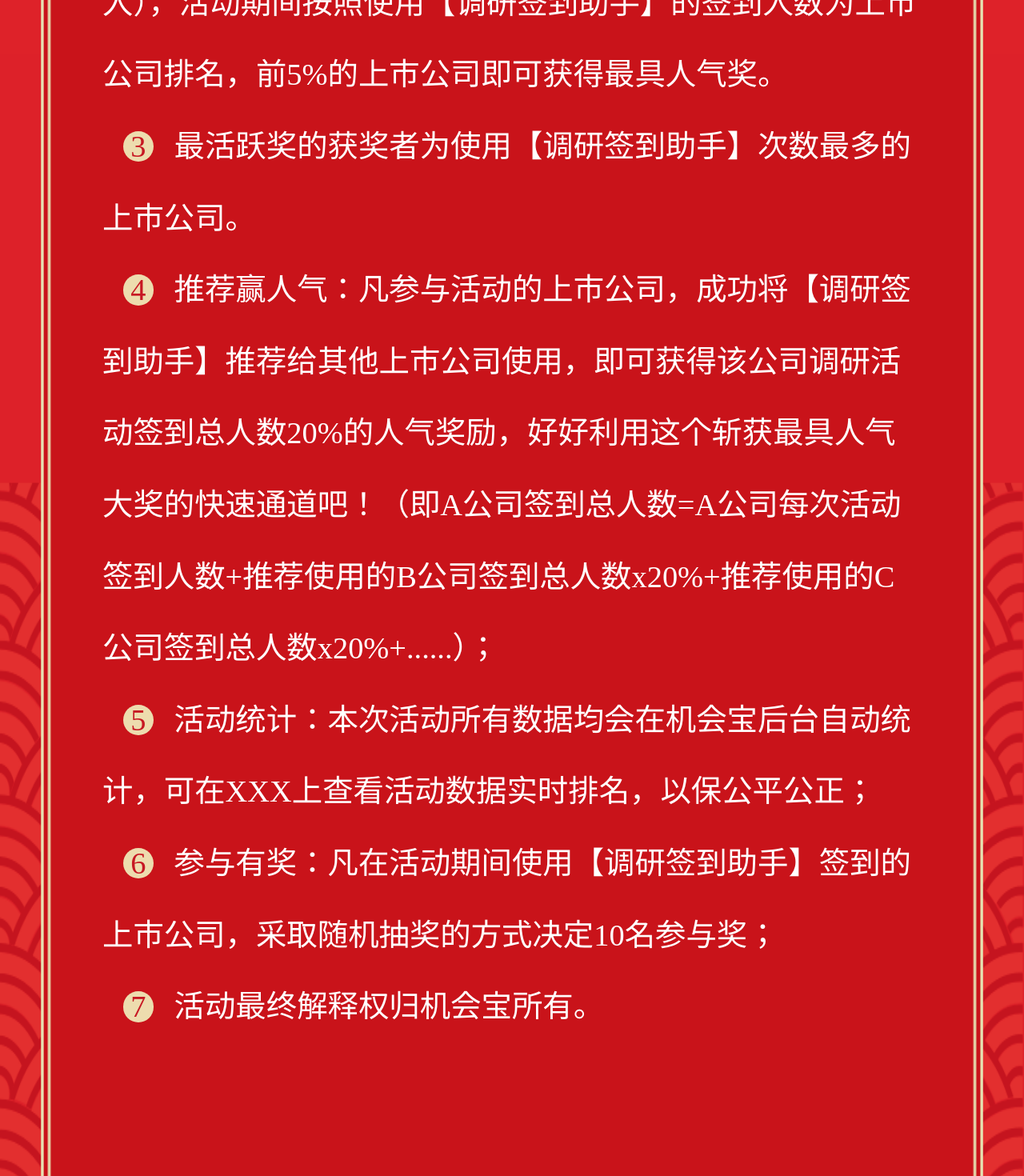
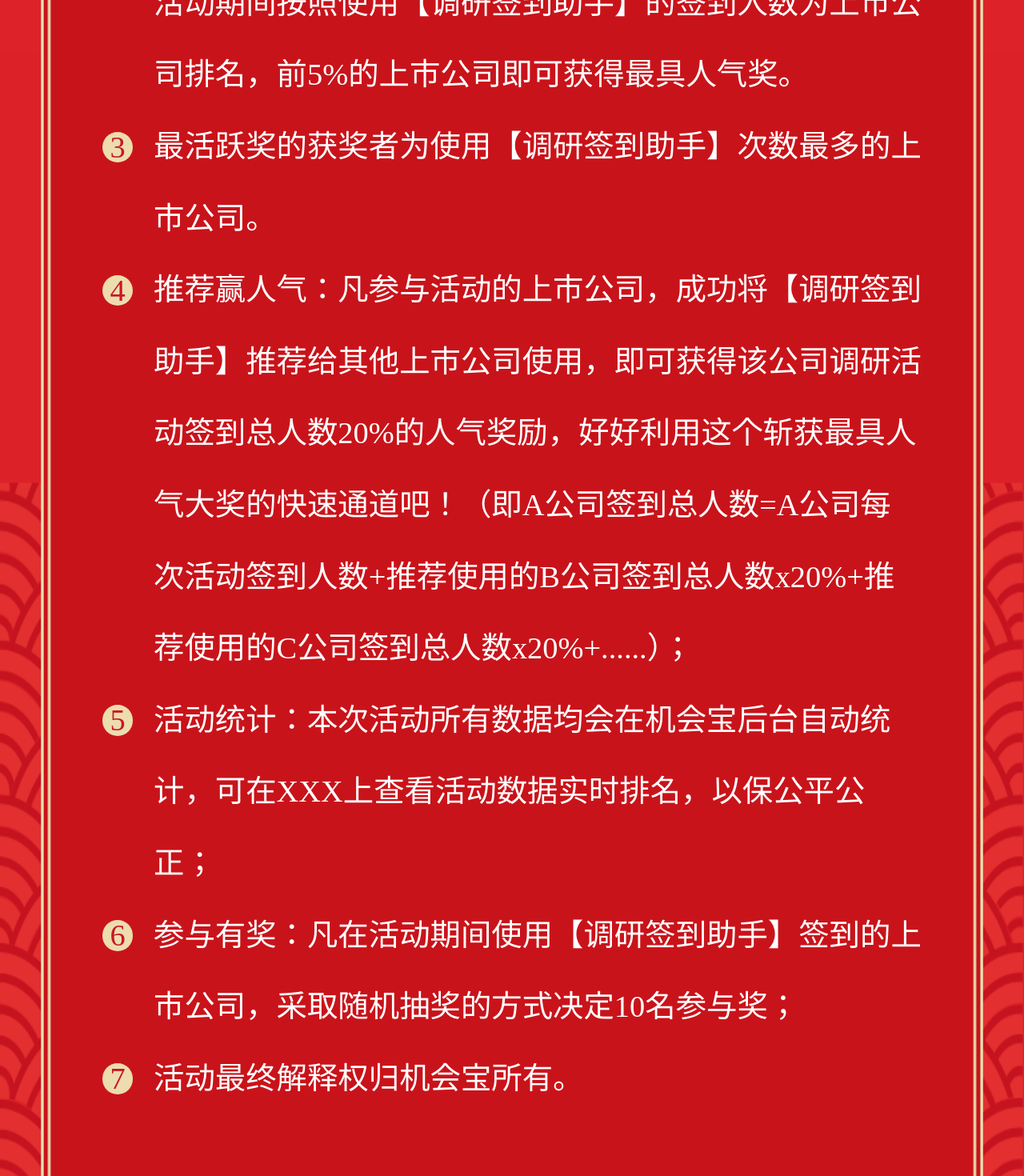
Before and after one commit to lucas1677/sign-helper-miniapp-webviews, a React app: page /sign-in-activity-rule-detail in a window 1280 px wide. Shown: the part 3560-5030 px from the top of the page at 80% size. Built offline with nearby package versions, Linux system fonts and the light colour scheme; what typestyle would draw is missing.

Commit message:
优化细节排版, 添加参与有奖列表页面.

```diff
--- a/src/app/components/SignInActivityRuleDetail.tsx
+++ b/src/app/components/SignInActivityRuleDetail.tsx
@@ -41,31 +41,45 @@ class SignInActivityRuleDetail extends React.Component {
           <div className="common-content">
             <div className="rule-detail-item">
               <div className="d-i-sequence-icon">1</div>
+              <div className="detail-text">
                 活动期内使用【调研签到助手】进行会议签到的上市公司均为活动参与者；
+              </div>
             </div>
             <div className="rule-detail-item">
               <div className="d-i-sequence-icon">2</div>
+              <div className="detail-text">
                 最具人气奖中奖率为总参与人数的5%（采取四舍五入），活动期间按照使用【调研签到助手】的签到人数为上市公司排名，前5%的上市公司即可获得最具人气奖。
+              </div>
             </div>
             <div className="rule-detail-item">
               <div className="d-i-sequence-icon">3</div>
+              <div className="detail-text">
                 最活跃奖的获奖者为使用【调研签到助手】次数最多的上市公司。
+              </div>
             </div>
             <div className="rule-detail-item">
               <div className="d-i-sequence-icon">4</div>
+              <div className="detail-text">
                 推荐赢人气：凡参与活动的上市公司，成功将【调研签到助手】推荐给其他上市公司使用，即可获得该公司调研活动签到总人数20%的人气奖励，好好利用这个斩获最具人气大奖的快速通道吧！（即A公司签到总人数=A公司每次活动签到人数+推荐使用的B公司签到总人数x20%+推荐使用的C公司签到总人数x20%+......）；
+              </div>
             </div>
             <div className="rule-detail-item">
               <div className="d-i-sequence-icon">5</div>
+              <div className="detail-text">
                 活动统计：本次活动所有数据均会在机会宝后台自动统计，可在XXX上查看活动数据实时排名，以保公平公正；
+              </div>
             </div>
             <div className="rule-detail-item">
               <div className="d-i-sequence-icon">6</div>
+              <div className="detail-text">
                 参与有奖：凡在活动期间使用【调研签到助手】签到的上市公司，采取随机抽奖的方式决定10名参与奖；
+              </div>
             </div>
             <div className="rule-detail-item">
               <div className="d-i-sequence-icon">7</div>
+              <div className="detail-text">
                 活动最终解释权归机会宝所有。
+              </div>
             </div>
           </div>
         </div>
--- a/src/resource/css/app.scss
+++ b/src/resource/css/app.scss
@@ -63,7 +63,8 @@ $mainBgColor: #C71823;
 }
 
 .d-i-sequence-icon {
-  display: inline-block;
+  display: block;
+  float: left;
   background-color: $titleColor;
   color: $mainBgColor;
   width: 0.6rem;
@@ -71,6 +72,16 @@ $mainBgColor: #C71823;
   line-height: 0.6rem;
   font-size: 0.6rem;
   border-radius: 50%;
-  margin: 0 0.4rem;
+  margin: 0.4rem 0 0 0;
   text-align: center;
 }
+
+.rule-detail-item {
+  display: block;
+  clear: both;
+}
+
+.detail-text {
+  width: 15rem;
+  float: right;
+}
```
Also changed, not shown: src/app/components/ParticipationAwardList.tsx (added). Lines whose indentation alone changed are shown as unchanged.
